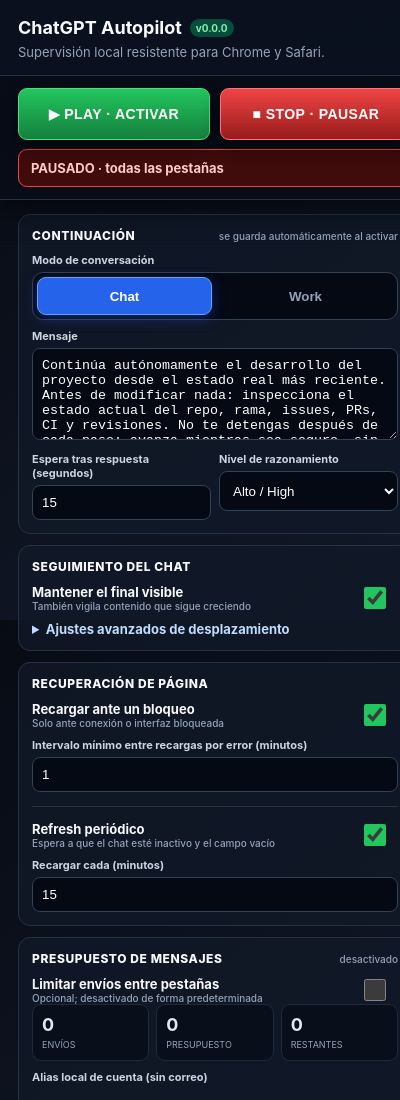
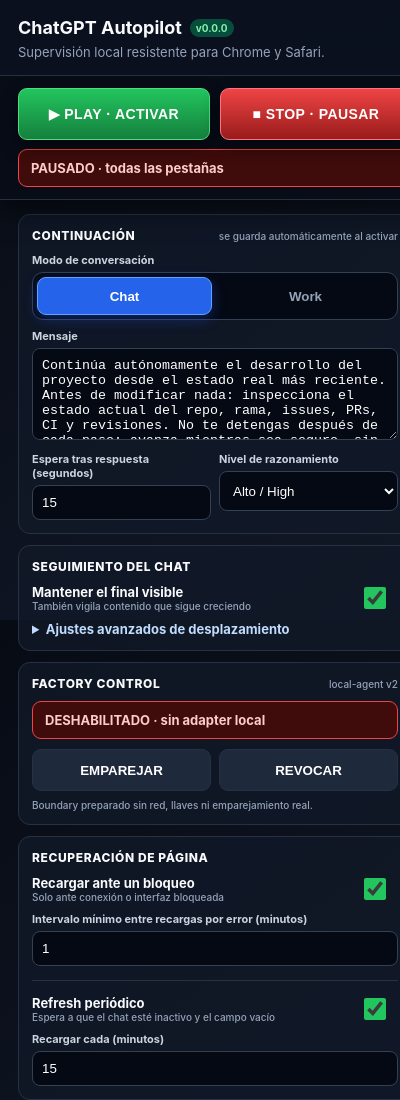
Before and after one commit to pl0n3r/AutoFactory, a browser extension: page popup.html in a window 400 px wide. Shown: the top 1100 px of the page. Drawn offline with Linux system fonts and the light colour scheme.

Commit message:
feat(control): añadir tarjeta Factory Control inerte (#118)

```diff
--- a/popup.html
+++ b/popup.html
@@ -7,6 +7,7 @@
 <main class="content">
 <section class="card"><div class="card-title">Continuación <span class="hint">se guarda automáticamente al activar</span></div><label>Modo de conversación</label><div class="mode-picker" role="group" aria-label="Modo de conversación"><button type="button" class="mode-button selected" id="mode-chat" aria-pressed="true">Chat</button><button type="button" class="mode-button" id="mode-work" aria-pressed="false">Work</button></div><label for="prompt">Mensaje</label><textarea id="prompt"></textarea><div class="grid"><div><label for="delay">Espera tras respuesta (segundos)</label><input id="delay" type="number" min="5" max="600"></div><div><label for="reasoning-level">Nivel de razonamiento</label><select id="reasoning-level"><option value="high">Alto / High</option><option value="keep">Conservar el actual</option></select></div></div></section>
 <section class="card"><div class="card-title">Seguimiento del chat</div><div class="toggle"><div><b>Mantener el final visible</b><div class="hint">También vigila contenido que sigue creciendo</div></div><input id="follow-scroll" type="checkbox"></div><details class="advanced"><summary>Ajustes avanzados de desplazamiento</summary><div class="grid"><div><label for="step-min">Paso mínimo (px)</label><input id="step-min" type="number" min="30" max="500"></div><div><label for="step-max">Paso máximo (px)</label><input id="step-max" type="number" min="60" max="900"></div><div><label for="poll-ms">Comprobación (ms)</label><input id="poll-ms" type="number" min="80" max="2000"></div><div><label for="stable-checks">Lecturas estables</label><input id="stable-checks" type="number" min="2" max="30"></div><div><label for="max-seconds">Seguimiento máximo (s)</label><input id="max-seconds" type="number" min="5" max="180"></div><div><label for="manual-pause">Pausa manual (s)</label><input id="manual-pause" type="number" min="0" max="300"></div></div></details></section>
+<section class="card" id="factory-control-card"><div class="card-title">Factory Control <span class="hint">local-agent v2</span></div><div class="status paused" id="factory-control-bridge-status" role="status">DESHABILITADO · sin adapter local</div><div class="footer-actions"><button id="factory-control-pair" disabled>EMPAREJAR</button><button id="factory-control-revoke" disabled>REVOCAR</button></div><div class="hint" style="margin-top:8px">Boundary preparado sin red, llaves ni emparejamiento real.</div></section>
 <section class="card"><div class="card-title">Recuperación de página</div><div class="toggle"><div><b>Recargar ante un bloqueo</b><div class="hint">Solo ante conexión o interfaz bloqueada</div></div><input id="auto-reload" type="checkbox"></div><label for="reload-cooldown">Intervalo mínimo entre recargas por error (minutos)</label><input id="reload-cooldown" type="number" min="1" max="60"><hr style="border:0;border-top:1px solid #263244;margin:14px 0"><div class="toggle"><div><b>Refresh periódico</b><div class="hint">Espera a que el chat esté inactivo y el campo vacío</div></div><input id="periodic-reload" type="checkbox"></div><label for="periodic-reload-minutes">Recargar cada (minutos)</label><input id="periodic-reload-minutes" type="number" min="5" max="1440"></section>
 <section class="card" style="margin-top:11px"><div class="card-title">Aprendizaje local <span class="hint">últimas 50 muestras</span></div><div class="metrics"><div class="metric"><b id="cycles">0</b><span>Ciclos</span></div><div class="metric"><b id="recoveries">0</b><span>Recuperaciones</span></div><div class="metric"><b id="failures">0</b><span>Fallos</span></div></div><div class="details" id="learning-details">Todavía no hay suficiente actividad.</div><div class="footer-actions"><button id="copy-log">COPIAR DIAGNÓSTICO</button><button id="clear-log">BORRAR LOG</button></div></section>
 </main><script src="popup.js"></script><script src="popup-budget.js"></script></body></html>
```
